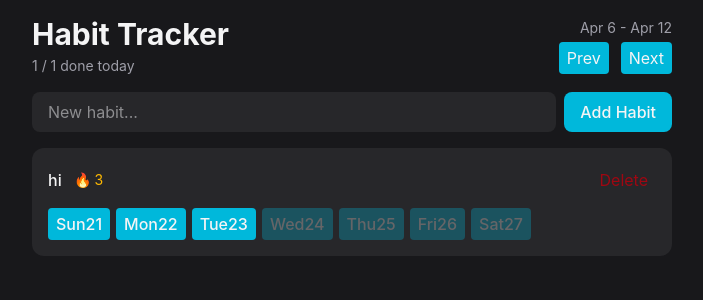
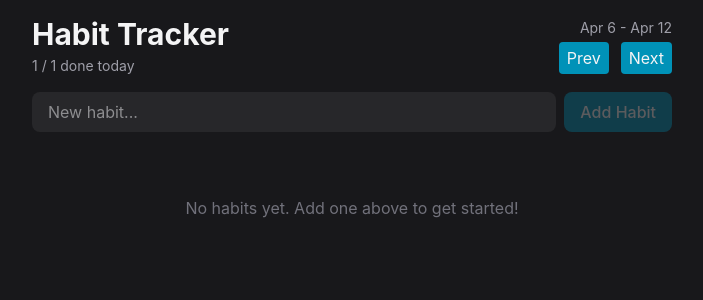
Before and after one commit to Amormio25/habit-tracker, a React (Vite) app: page / in a window 1280 px wide. Shown: the top 300 px of the page, without its empty margins (288-991 px from the left). Built offline with nearby package versions, Linux system fonts and the light colour scheme.

Commit message:
feat: implementing habit creation and deletion

```diff
--- a/src/App.tsx
+++ b/src/App.tsx
@@ -1,13 +1,34 @@
 import Header from "./components/Header";
 import HabitForm from "./components/HabitForm";
-import HabitList from "./components/HabitList";
+import HabitList, { type Habit } from "./components/HabitList";
+import { useState } from "react";
 
 export default function App() {
+  const [habits, setHabits] = useState<Habit[]>([]);
+
+  function addHabit(name: string) {
+    setHabits([...habits, { id: crypto.randomUUID(), name }]);
+  }
+
+  function deleteHabit(id: string) {
+    setHabits((habits) => habits.filter((habit) => habit.id != id));
+  }
+
   return (
     <div className="max-w-2xl mx-auto p-4 flex flex-col gap-4">
       <Header />
-      <HabitForm />
-      <HabitList />
+      <HabitForm addHabit={addHabit} />
+      <HabitList deleteHabit={deleteHabit} habits={habits} />
     </div>
   );
 }
+
+// The problem: HabitForm and HabitList are siblings. Siblings can’t share state directly.
+
+// The fix: Put the shared data in the parent (App):
+
+// habits state lives in App
+// addHabit updates that state in App
+// HabitForm gets addHabit and calls it on submit
+// HabitList gets habits and displays them
+// When addHabit eventually does setHabits(...), App re-renders and passes the new habits to HabitList, so the list updates.
--- a/src/components/Button.tsx
+++ b/src/components/Button.tsx
@@ -27,9 +27,9 @@
 function getVariantStyles(variant: Variant) {
   switch (variant) {
     case "primary":
-      return "bg-cyan-600 hover: bg-cyan-500";
+      return "bg-cyan-600 hover:bg-cyan-500";
     case "secondary":
-      return "bg-zinc-700 hover: bg-zinc-600 text-zinc-400";
+      return "bg-zinc-700 hover:bg-zinc-600 text-zinc-400";
     case "ghost-destructive":
       return "hover:bg-red-800 text-red-800 hover:text-red-200";
     default:
--- a/src/components/HabitForm.tsx
+++ b/src/components/HabitForm.tsx
@@ -1,13 +1,37 @@
 import Button from "./Button";
+import { useState, type SubmitEvent } from "react";
 
-export default function HabitForm() {
+type HabitFormProps = {
+  addHabit: (name: string) => void;
+};
+
+export default function HabitForm({ addHabit }: HabitFormProps) {
+  const [name, setName] = useState("");
+
+  function handleSubmit(event: SubmitEvent) {
+    event.preventDefault();
+
+    if (name.trim() === "") return;
+    setName("");
+    addHabit(name);
+
+    console.log(name);
+  }
+
   return (
-    <form className="flex gap-2" action="">
+    <form className="flex gap-2" onSubmit={handleSubmit}>
       <input
+        value={name}
+        onChange={(event) => setName(event.target.value)}
         className="flex-1 rounded-lg bg-zinc-800 px-4 py-2 outline-none focus-visible:ring-2 focus-visible:ring-cyan-500"
         placeholder="New habit..."
       />
-      <Button className="rounded-lg px-4 py-2 font-medium">Add Habit</Button>
+      <Button
+        disabled={name.trim() === ""}
+        className="rounded-lg px-4 py-2 font-medium"
+      >
+        Add Habit
+      </Button>
     </form>
   );
 }
--- a/src/components/HabitList.tsx
+++ b/src/components/HabitList.tsx
@@ -7,9 +7,17 @@
   isFuture,
 } from "date-fns";
 
-export default function HabitList() {
-  const habits = [{ id: "asdlfa;j", name: "hi" }];
+export type Habit = {
+  id: string;
+  name: string;
+};
 
+type HabitListProps = {
+  habits: Habit[];
+  deleteHabit: (id: string) => void;
+};
+
+export default function HabitList({ habits, deleteHabit }: HabitListProps) {
   if (habits.length === 0) {
     return (
       <p className="text-center text-zinc-500 py-12">
@@ -20,16 +28,17 @@
   return (
     <div className="flex flex-col gap-3">
       {habits.map((habit) => (
-        <HabitItem key={habit.id} habit={habit} />
+        <HabitItem deleteHabit={deleteHabit} key={habit.id} habit={habit} />
       ))}
     </div>
   );
 
   type HabitItemProps = {
-    habit: { id: string; name: string };
+    habit: Habit;
+    deleteHabit: (id: string) => void;
   };
 
-  function HabitItem({ habit }: HabitItemProps) {
+  function HabitItem({ habit, deleteHabit }: HabitItemProps) {
     const visibleDates = eachDayOfInterval({
       start: startOfWeek(new Date()),
       end: endOfWeek(new Date()),
@@ -42,12 +51,23 @@
             <span className="font-medium">{habit.name}</span>
             <span className="text-sm text-amber-400">🔥 3</span>
           </div>
-          <Button variant="ghost-destructive">Delete</Button>
+          <Button
+            onClick={() => deleteHabit(habit.id)}
+            variant="ghost-destructive"
+            className="text-xs"
+          >
+            Delete
+          </Button>
         </div>
 
         <div className="flex gap-1.5">
           {visibleDates.map((date) => (
-            <Button key={date.toISOString()} disabled={isFuture(date)}>
+            // before classname, buttons don't take up entire space
+            <Button
+              className="flex flex-1 flex-col items-center gap-0.5 rounded-lg text-xs"
+              key={date.toISOString()}
+              disabled={isFuture(date)}
+            >
               <span className="font-medium">{format(date, "EEE")}</span>
               <span className="font-medium">{format(date, "d")}</span>
             </Button>
```
